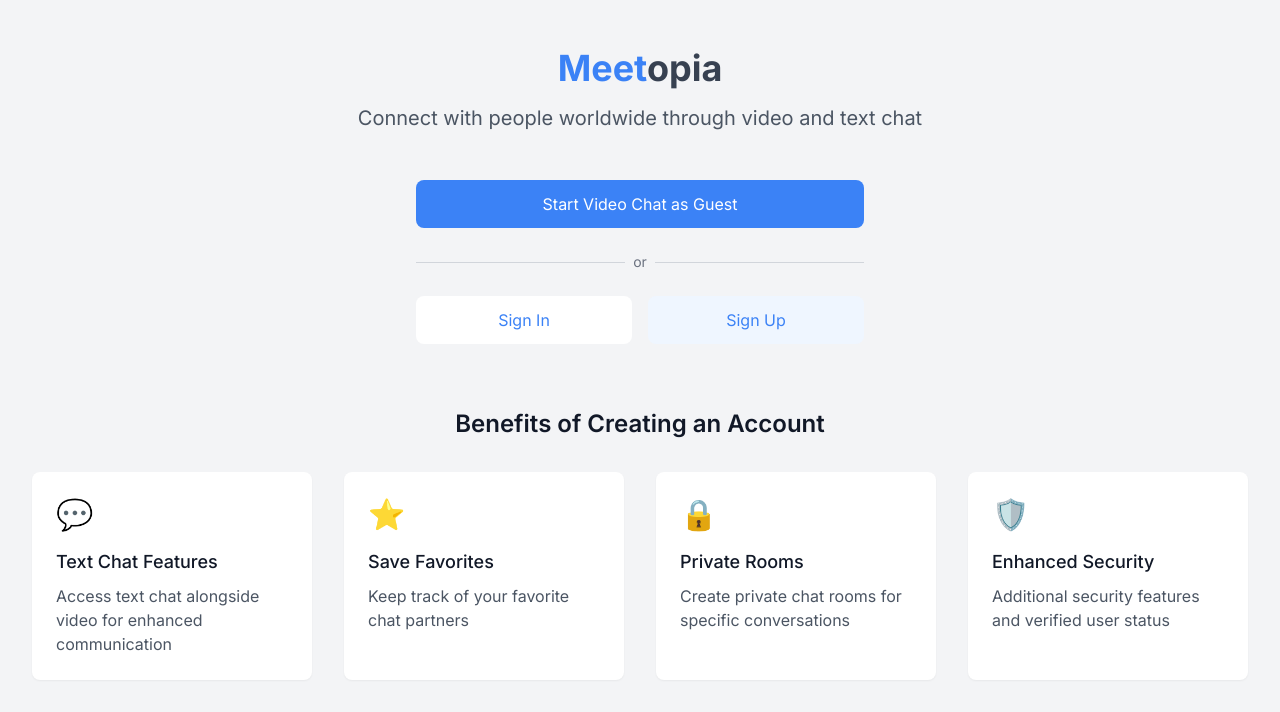
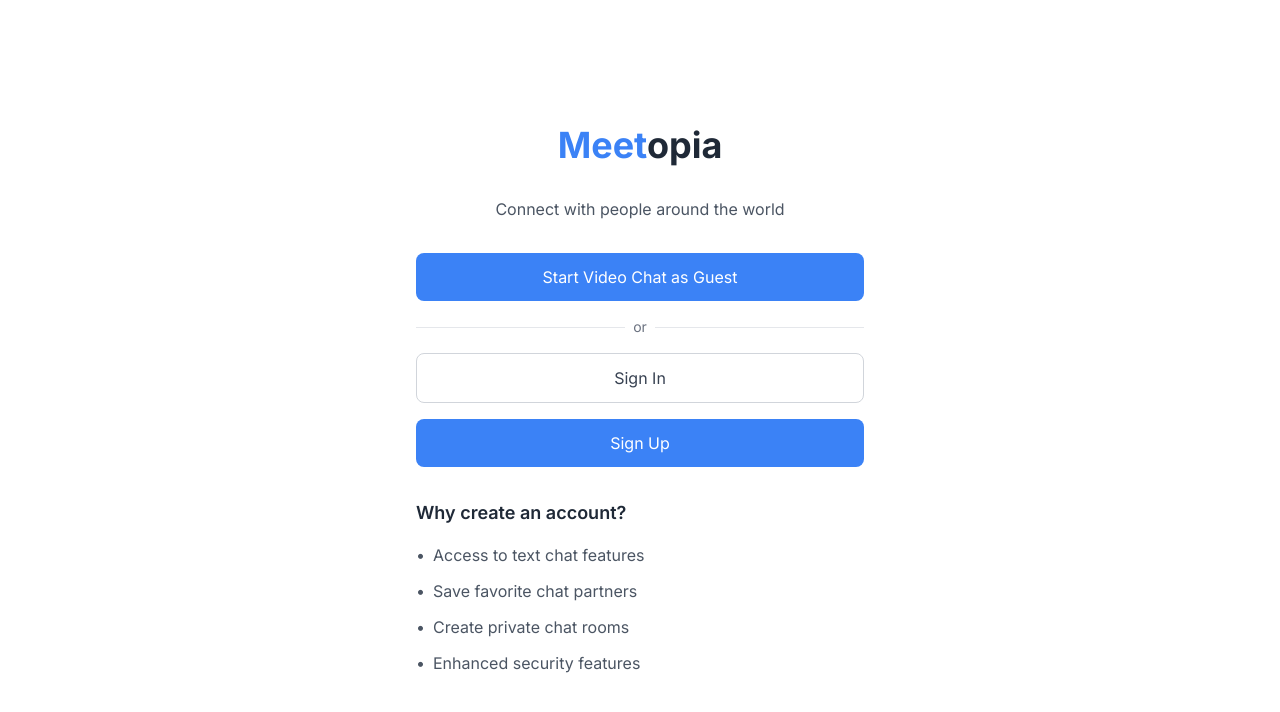
Before and after one commit to BTheCoderr/MeetopiaAPP, a Next.js app: page / in a window 1280 px wide. Shown: the top 712 px of the page. Built offline with nearby package versions, Linux system fonts and the light colour scheme.

Commit message:
feat: update home page with cleaner design and better UX

```diff
--- a/src/app/page.tsx
+++ b/src/app/page.tsx
@@ -3,96 +3,75 @@ import Link from 'next/link'
 
 export default function HomePage() {
   return (
-    <div className="min-h-screen bg-gray-100">
-      <div className="max-w-7xl mx-auto px-4 sm:px-6 lg:px-8 py-12">
-        {/* Header */}
-        <div className="text-center mb-12">
-          <h1 className="text-4xl font-bold mb-4">
+    <div className="min-h-screen flex flex-col items-center justify-center p-4">
+      <div className="max-w-md w-full space-y-8">
+        {/* Logo */}
+        <h1 className="text-4xl font-bold text-center">
           <span className="text-blue-500">Meet</span>
-            <span className="text-gray-700">opia</span>
+          <span className="text-gray-800">opia</span>
         </h1>
-          <p className="text-xl text-gray-600">
-            Connect with people worldwide through video and text chat
+
+        {/* Tagline */}
+        <p className="text-center text-gray-600">
+          Connect with people around the world
         </p>
-        </div>
 
         {/* Main Actions */}
-        <div className="max-w-md mx-auto space-y-6">
+        <div className="space-y-4">
           <Link
             href="/chat/video"
-            className="block w-full py-3 px-4 text-center bg-blue-500 text-white rounded-lg hover:bg-blue-600 transition-colors"
+            className="w-full flex justify-center py-3 px-4 rounded-lg bg-blue-500 text-white hover:bg-blue-600 transition-colors"
           >
             Start Video Chat as Guest
           </Link>
 
           <div className="relative">
             <div className="absolute inset-0 flex items-center">
-              <div className="w-full border-t border-gray-300" />
+              <div className="w-full border-t border-gray-200"></div>
             </div>
             <div className="relative flex justify-center text-sm">
-              <span className="px-2 bg-gray-100 text-gray-500">or</span>
+              <span className="px-2 bg-white text-gray-500">or</span>
             </div>
           </div>
 
-          <div className="grid grid-cols-2 gap-4">
           <Link
             href="/auth/signin"
-              className="py-3 px-4 text-center bg-white text-blue-500 rounded-lg hover:bg-gray-50 transition-colors"
+            className="w-full flex justify-center py-3 px-4 rounded-lg border border-gray-300 text-gray-700 hover:bg-gray-50 transition-colors"
           >
             Sign In
           </Link>
+
           <Link
             href="/auth/signup"
-              className="py-3 px-4 text-center bg-blue-50 text-blue-500 rounded-lg hover:bg-blue-100 transition-colors"
+            className="w-full flex justify-center py-3 px-4 rounded-lg bg-blue-500 text-white hover:bg-blue-600 transition-colors"
           >
             Sign Up
           </Link>
         </div>
-        </div>
 
         {/* Benefits */}
-        <div className="mt-16">
-          <h2 className="text-2xl font-semibold text-center text-gray-900 mb-8">
-            Benefits of Creating an Account
+        <div className="mt-8">
+          <h2 className="text-lg font-semibold text-gray-800 mb-4">
+            Why create an account?
           </h2>
-          <div className="grid grid-cols-1 md:grid-cols-2 lg:grid-cols-4 gap-8">
-            <div className="bg-white p-6 rounded-lg shadow-sm">
-              <div className="text-3xl mb-4">💬</div>
-              <h3 className="text-lg font-medium text-gray-900 mb-2">
-                Text Chat Features
-              </h3>
-              <p className="text-gray-600">
-                Access text chat alongside video for enhanced communication
-              </p>
-            </div>
-            <div className="bg-white p-6 rounded-lg shadow-sm">
-              <div className="text-3xl mb-4">⭐</div>
-              <h3 className="text-lg font-medium text-gray-900 mb-2">
-                Save Favorites
-              </h3>
-              <p className="text-gray-600">
-                Keep track of your favorite chat partners
-              </p>
-            </div>
-            <div className="bg-white p-6 rounded-lg shadow-sm">
-              <div className="text-3xl mb-4">🔒</div>
-              <h3 className="text-lg font-medium text-gray-900 mb-2">
-                Private Rooms
-              </h3>
-              <p className="text-gray-600">
-                Create private chat rooms for specific conversations
-              </p>
-            </div>
-            <div className="bg-white p-6 rounded-lg shadow-sm">
-              <div className="text-3xl mb-4">🛡️</div>
-              <h3 className="text-lg font-medium text-gray-900 mb-2">
-                Enhanced Security
-              </h3>
-              <p className="text-gray-600">
-                Additional security features and verified user status
-              </p>
-            </div>
-          </div>
+          <ul className="space-y-3">
+            <li className="flex items-center text-gray-600">
+              <span className="mr-2">•</span>
+              Access to text chat features
+            </li>
+            <li className="flex items-center text-gray-600">
+              <span className="mr-2">•</span>
+              Save favorite chat partners
+            </li>
+            <li className="flex items-center text-gray-600">
+              <span className="mr-2">•</span>
+              Create private chat rooms
+            </li>
+            <li className="flex items-center text-gray-600">
+              <span className="mr-2">•</span>
+              Enhanced security features
+            </li>
+          </ul>
         </div>
       </div>
     </div>
```
Lines whose indentation alone changed are shown as unchanged.
